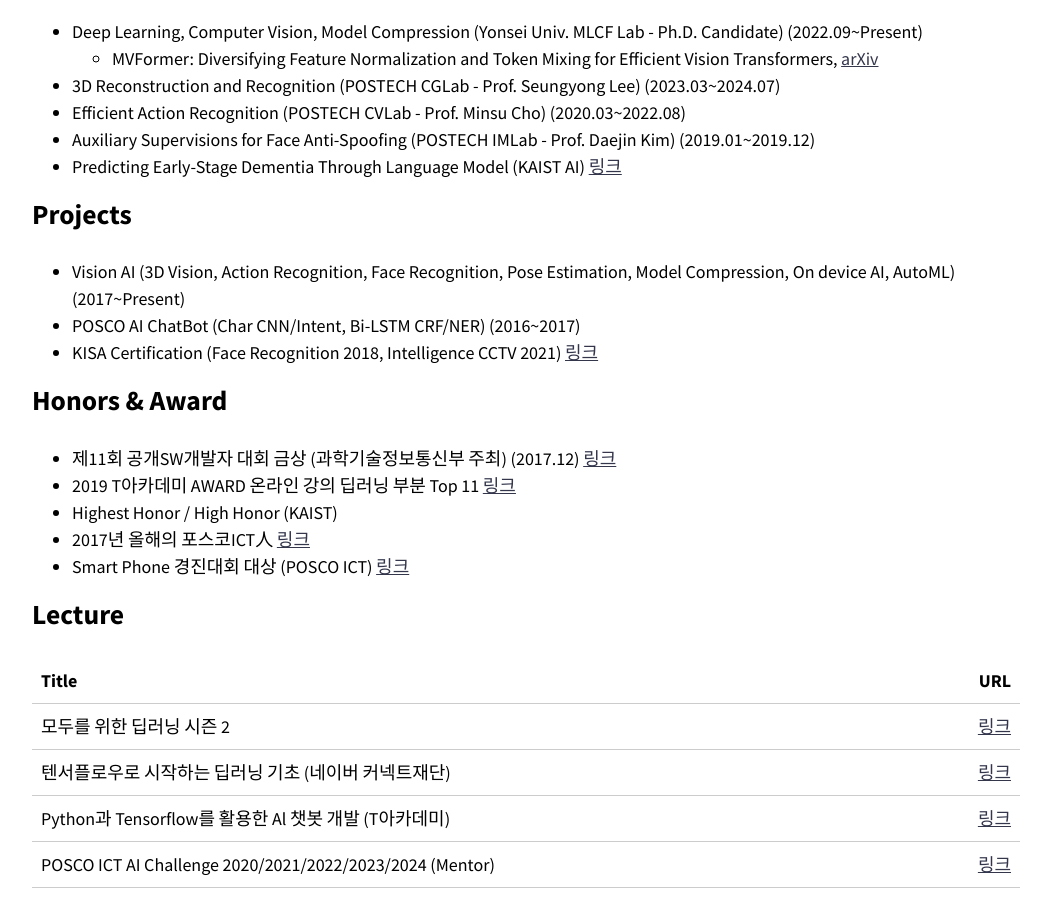
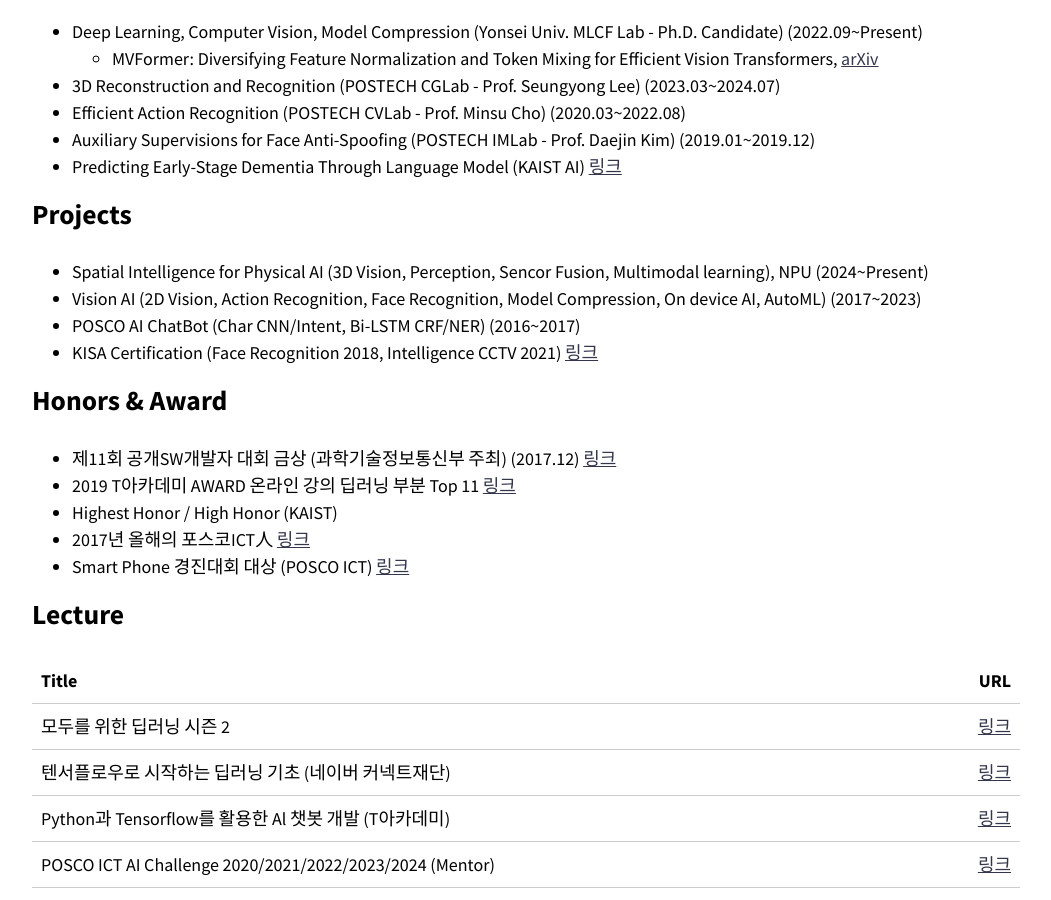
Before and after one commit to healess/healess.github.io, a Jekyll site: the page built from index.md, in a window 1280 px wide and 900 px high, scrolled down 524 px. Shown: the whole window, without its empty margins (114-1165 px from the left). Built offline with Jekyll 4.4.1, drawn with Linux system fonts in a browser that asks for light colours; nearby versions of some CDN libraries; some of the changed text lies outside the part shown.

Commit message:
add SSR-AD

```diff
--- a/index.md
+++ b/index.md
@@ -23,7 +23,8 @@ entries_layout: grid
 * Predicting Early-Stage Dementia Through Language Model (KAIST AI) [링크](https://scienceon.kisti.re.kr/srch/selectPORSrchReport.do?cn=TRKO202100009334){:target="_blank"}
 
 ## Projects
-* Vision AI (3D Vision, Action Recognition, Face Recognition, Pose Estimation, Model Compression, On device AI, AutoML) (2017~Present)
+* Spatial Intelligence for Physical AI (3D Vision, Perception, Sencor Fusion, Multimodal learning), NPU (2024~Present)
+* Vision AI (2D Vision, Action Recognition, Face Recognition, Model Compression, On device AI, AutoML) (2017~2023)
 * POSCO AI ChatBot (Char CNN/Intent, Bi-LSTM CRF/NER) (2016~2017)
 * KISA Certification (Face Recognition 2018, Intelligence CCTV 2021) [링크](https://smartfuture-poscoict.co.kr/451){:target="_blank"}
 
@@ -65,6 +66,7 @@ entries_layout: grid
 
 | Title | URL |
 | :------------ | ------------: |
+| 포스코DX, 산업현장에 특화된 ‘피지컬 AI’ 현장 적용 추진(헤럴드경제)|[링크](https://naver.me/5ZJZv721) |
 | 포스코DX, 2024 스마트공장·자동화 산업전 참가(머니투데이)|[링크](https://n.news.naver.com/mnews/article/008/0005017662?sid=105) |
 | 포스코DX, AI자율시스템 개발...본격 사업화(한국경제TV뉴스)|[링크](https://youtu.be/X9yZdejoZwo?si=nGC0grP1pu3jJyEm) |
 | 포스코DX '산업용 AI 미디어' 개최···"Industrial AI 전문 기업으로 성장 할 것"(뉴스웨이)|[링크](https://www.newsway.co.kr/news/view?ud=2024030612023093659) |
@@ -112,6 +114,7 @@ entries_layout: grid
 
 ## Slides
 #### Paper Review
+* ["Navigation-Guided Sparse Scene Representation for End-to-End Autonomous Driving", ICLR, 2025.](https://healess.github.io/assets/pdf/[Paper]SSR-AD.pdf)
 * ["Sign2GPT: Leveraging Large Language Models for Gloss-Free Sign Language Translation", ICLR, 2024.](https://healess.github.io/assets/pdf/[Paper]Sign2GPT.pdf)
 * ["Monkey: Image Resolution and Text Label Are Important Things for Large Multi-modal Models", CVPR, 2024(Highlight).](https://healess.github.io/assets/pdf/[Paper]Monkey.pdf)
 * ["InceptionNeXt: When Inception Meets ConvNeXt", CVPR, 2024.](https://healess.github.io/assets/pdf/[Paper]InceptionNeXt.pdf)
```
Also changed, not shown: 1 other file.
